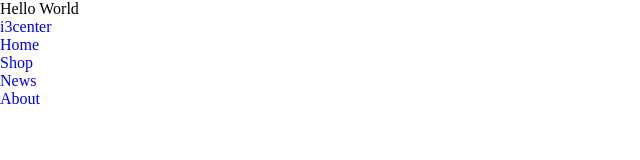
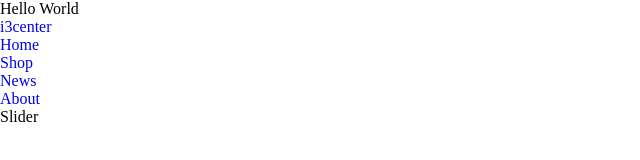
Before and after one commit to Ahmadbahari/front1552, a plain HTML site: page index.html in a window 1280 px wide. Shown: the full height of the page, 0-640 px from the left. Drawn offline with Linux system fonts and the light colour scheme.

Commit message:
Update index.html

```diff
--- a/index.html
+++ b/index.html
@@ -20,5 +20,9 @@
         </ul>
     </nav>
 
+    <div>
+        <p>Slider</p>
+    </div>
+
 </body>
 </html>
```
